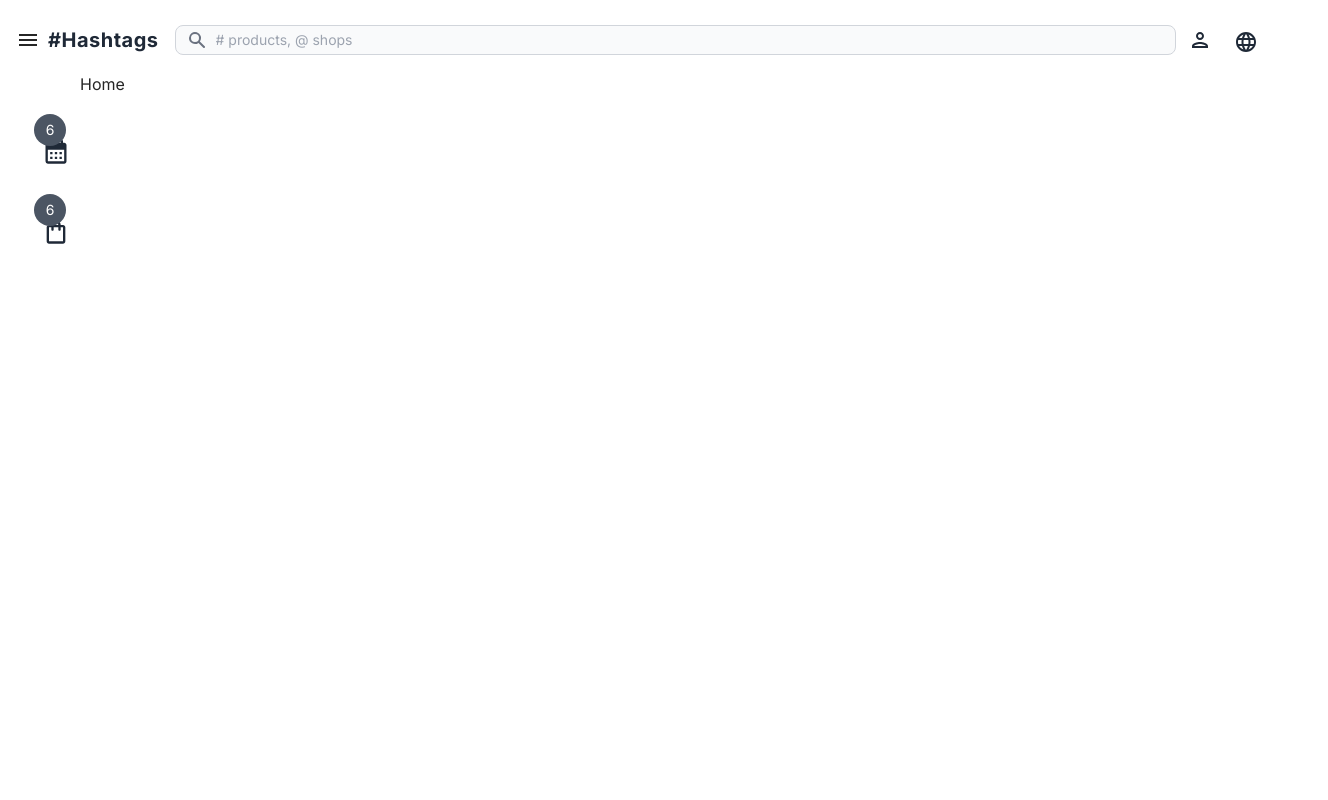
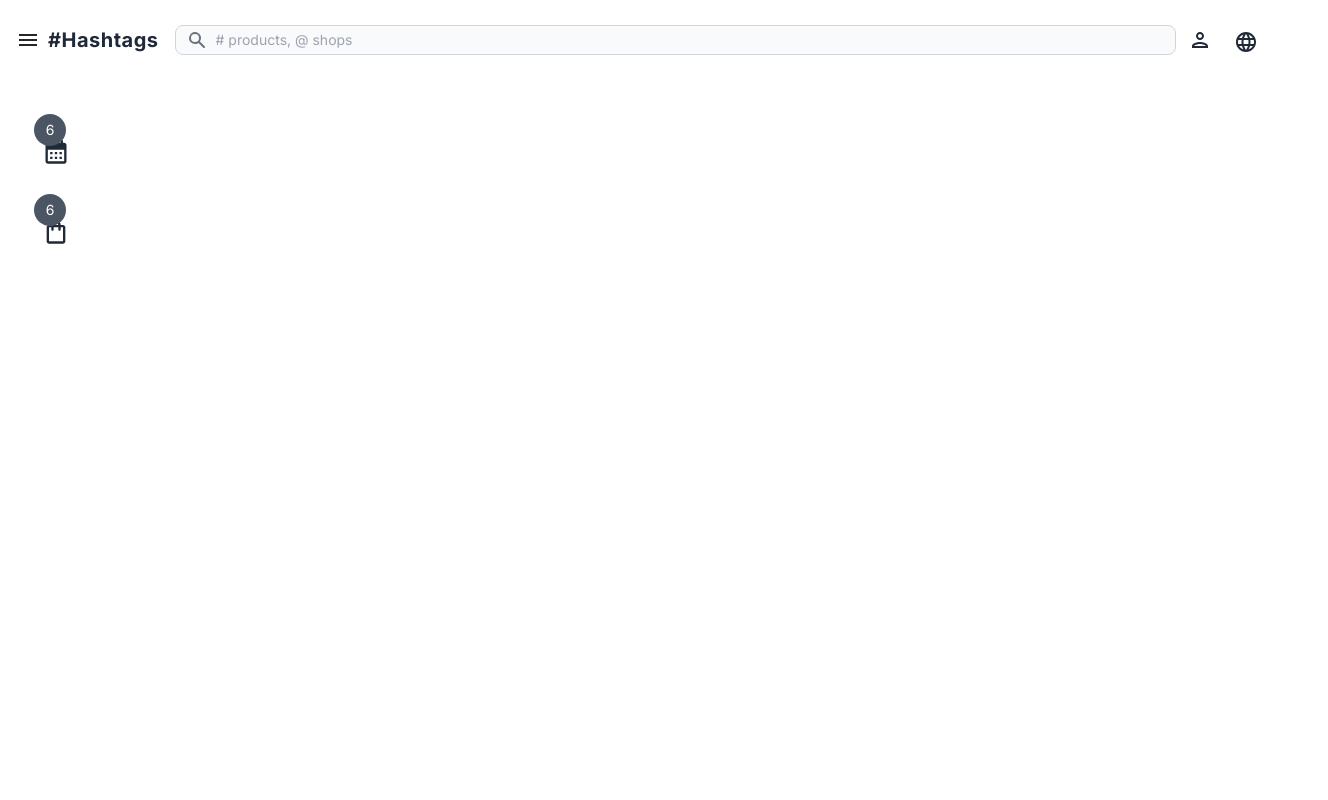
Before and after one commit to Govind1989/hashtags, a Next.js app: page / in a window 1280 px wide. Shown: the top 800 px of the page, 1328 px wide, since content can reach past the window. Built offline with nearby package versions, Linux system fonts and the light colour scheme.

Commit message:
Minor changes in category page.

```diff
--- a/src/app/components/CategoryPage.js
+++ b/src/app/components/CategoryPage.js
@@ -392,7 +392,7 @@ const CategoryPage = ({ slug }) => {
           )}
           {isFlashSale && (
             <div className="flex justify-between items-center w-full">
-              <span className="text-gray-800 text-lg ml-4 mt-2">
+              <span className="text-gray-800 text-xs sm:text-md md:text-lg xl:ml-4 mt-2">
                 {countdownTitle}
               </span>
               <div className="items-end mt-2">
--- a/src/app/components/CountDownTimer.js
+++ b/src/app/components/CountDownTimer.js
@@ -88,7 +88,7 @@ const CountDownTimer = ({ Duration }) => {
 
   const label = Duration === "HappyHourStart" ? "Starts In: " : "Ends In: ";
   timerComponents.push(
-    <span className="text-sm text-gray-500" key="label">
+    <span className="hidden md:block text-sm text-gray-500" key="label">
       {label}
     </span>
   );
@@ -116,7 +116,7 @@ const CountDownTimer = ({ Duration }) => {
     //   )}
     // </div>
 
-    <div className="flex items-center space-x-2 text-red-600 text-md">
+    <div className="flex items-center space-x-2 text-red-600 text-xs sm:text-md">
       {timerComponents.length ? timerComponents : <span>Time up!</span>}
     </div>
   );
--- a/src/app/page.js
+++ b/src/app/page.js
@@ -3,5 +3,96 @@ import React, { useState, useEffect } from "react";
 import Link from "next/link";
 
 export default function Home() {
-  return <div className="w-screen px-10 h-screen">Home</div>;
+  return (
+    <div class="w-full px-10 flex items-center justify-center min-h-screen">
+      {/* <div class="container mx-auto p-4">
+        <div class="flex justify-between items-center  mb-8">
+          <div class="w-1/4 p-4">
+            <div className="block w-full">
+              <div className="relative  min-h-50">
+                <img
+                  className="rounded-md w-full h-auto "
+                  src="https://i.pinimg.com/236x/7b/a2/61/7ba261004d2756510b2ceb30ed20f2c0.jpg"
+                  alt="homepage"
+                />
+              </div>
+            </div>
+          </div>
+          <div class="w-1/2 text-center">
+            <div class="bg-white shadow-md rounded-lg p-4">Text content</div>
+          </div>
+          <div class="w-1/4 p-4">
+            <div className="block w-full">
+              <div className="relative  min-h-50">
+                <img
+                  className="rounded-md w-full h-auto "
+                  src="https://i.pinimg.com/236x/7b/a2/61/7ba261004d2756510b2ceb30ed20f2c0.jpg"
+                  alt="homepage"
+                />
+              </div>
+            </div>
+          </div>
+        </div>
+        <div class="flex justify-between mb-8 px-24">
+          <div class="w-1/4 p-4">
+            <div className="block w-full">
+              <div className="relative  min-h-50">
+                <img
+                  className="rounded-md w-full h-auto "
+                  src="https://i.pinimg.com/236x/7b/a2/61/7ba261004d2756510b2ceb30ed20f2c0.jpg"
+                  alt="homepage"
+                />
+              </div>
+            </div>
+          </div>
+          <div class="w-1/4 p-4">
+            <div className="block w-full">
+              <div className="relative  min-h-50">
+                <img
+                  className="rounded-md w-full h-auto "
+                  src="https://i.pinimg.com/236x/7b/a2/61/7ba261004d2756510b2ceb30ed20f2c0.jpg"
+                  alt="homepage"
+                />
+              </div>
+            </div>
+          </div>
+        </div>
+        <div class="flex justify-center space-x-4">
+          <div class="w-1/4 p-4">
+            <div className="block w-full">
+              <div className="relative  min-h-50">
+                <img
+                  className="rounded-md w-full h-auto "
+                  src="https://i.pinimg.com/236x/7b/a2/61/7ba261004d2756510b2ceb30ed20f2c0.jpg"
+                  alt="homepage"
+                />
+              </div>
+            </div>
+          </div>
+          <div class="w-1/4 p-4">
+            <div className="block w-full">
+              <div className="relative  min-h-50">
+                <img
+                  className="rounded-md w-full h-auto "
+                  src="https://i.pinimg.com/236x/7b/a2/61/7ba261004d2756510b2ceb30ed20f2c0.jpg"
+                  alt="homepage"
+                />
+              </div>
+            </div>
+          </div>
+          <div class="w-1/4 p-4">
+            <div className="block w-full">
+              <div className="relative  min-h-50">
+                <img
+                  className="rounded-md w-full h-auto "
+                  src="https://i.pinimg.com/236x/7b/a2/61/7ba261004d2756510b2ceb30ed20f2c0.jpg"
+                  alt="homepage"
+                />
+              </div>
+            </div>
+          </div>
+        </div>
+      </div> */}
+    </div>
+  );
 }
```
